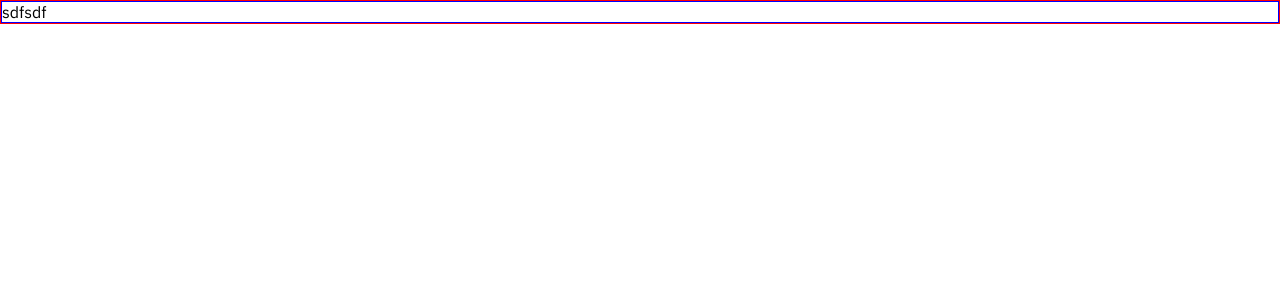
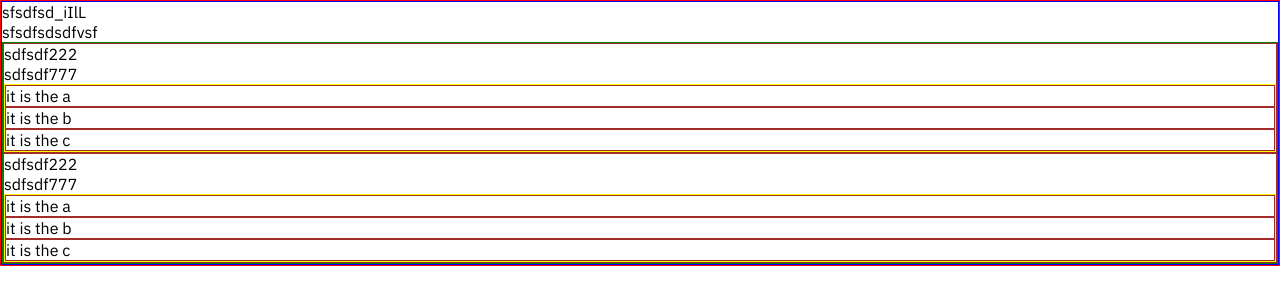
Before and after one commit to leodevbro/simple-forms-with-response-compression, a Next.js app: page / in a window 1280 px wide. Shown: the top 304 px of the page. Built offline with nearby package versions, Linux system fonts and the light colour scheme.

Commit message:
step next 003

```diff
--- a/src/components/OneForm/index.tsx
+++ b/src/components/OneForm/index.tsx
@@ -1,10 +1,78 @@
 'use client';
+import { OneQuestion } from '@/components/OneForm/OneQuestion';
+import { useEffect, useMemo, useState } from 'react';
 import styled from 'styled-components';
+
+import { MainParamsOfUrl, useEasyUrlQuery } from '@/customHooks/main';
+import { allForms } from '@/feed';
 
 const Ground = styled.div`
   border: 1px solid blue;
 `;
 
-export const OneForm = () => {
-  return <Ground>sdfsdf</Ground>;
+const QuestionsList = styled.div`
+  border: 1px solid green;
+`;
+
+type OneFormProps = {
+  formFeed: nsForm.One;
 };
+
+export const OneForm = ({ formFeed }: OneFormProps) => {
+  const { urlQueryParams, updateUrlQueryParams } =
+    useEasyUrlQuery<MainParamsOfUrl>();
+
+  const currForm = useMemo(() => {
+    // const foundForm = allForms.n0
+  }, [urlQueryParams]);
+
+  console.log('urlQueryParams:::', urlQueryParams);
+
+  const [fillingOfTheForm, setFillingOfTheForm] = useState<nsForm.One>(
+    structuredClone(formFeed),
+  );
+
+  const currFormLang = urlQueryParams.formLang;
+
+  useEffect(() => {
+    // if formFeed changes, reset the filling entirely
+
+    setFillingOfTheForm(structuredClone(formFeed));
+
+    return () => {
+      // clean up anything?
+    };
+  }, [formFeed]);
+
+
+  return (
+    <Ground>
+      <div
+        onClick={() => {
+          updateUrlQueryParams({
+            mode: 'merge',
+            newQuery: {
+              // aaaa778: String(Math.random()),
+              aaaa790: String(Math.random()),
+            },
+          });
+        }}
+      >
+        sfsdfsd_iIlL
+      </div>
+      <div>sfsdfsdsdfvsf</div>
+
+      <QuestionsList>
+        {formFeed.questions.map((question, questionIndex) => {
+          return (
+            <OneQuestion
+              key={question.id}
+              questionIndex={questionIndex}
+              question={question}
+            />
+          );
+        })}
+      </QuestionsList>
+    </Ground>
+  );
+};
--- a/src/feed/index.ts
+++ b/src/feed/index.ts
@@ -1,9 +1,9 @@
-import { n001_soulStyle_v01 } from '@/feed/n001_soulStyle/index_v01';
-import { n001_soulStyle_v02 } from '@/feed/n001_soulStyle/index_v02';
-import { n002_howInformedAboutEcology_v01 } from '@/feed/n002_howInformedAboutEcology/index_v01';
-import { n002_howInformedAboutEcology_v02 } from '@/feed/n002_howInformedAboutEcology/index_v02';
-import { n003_artTaste_v01 } from '@/feed/n003_artTaste/index_v01';
-import { n003_artTaste_v02 } from '@/feed/n003_artTaste/index_v02';
+import { n001_soulStyle_v01 } from '@/feed/domains/n001_soulStyle/versions/v01';
+import { n001_soulStyle_v02 } from '@/feed/domains/n001_soulStyle/versions/v02';
+import { n002_howInformedAboutEcology_v01 } from '@/feed/domains/n002_howInformedAboutEcology/versions/v01';
+import { n002_howInformedAboutEcology_v02 } from '@/feed/domains/n002_howInformedAboutEcology/versions/v02';
+import { n003_artTaste_v01 } from '@/feed/domains/n003_artTaste/versions/v01';
+import { n003_artTaste_v02 } from '@/feed/domains/n003_artTaste/versions/v02';
 
 /*
 
@@ -38,3 +38,60 @@ export const allForms = {
     v02: n003_artTaste_v02,
   },
 } as const;
+
+export type TyOneVersion = {
+  id: nsGlo.GoodId;
+  form: nsForm.One;
+};
+
+export type TyOneDomain = {
+  id: nsGlo.GoodId;
+  versions: TyOneVersion[];
+};
+
+export type TyAllForms = {
+  aaa: 'a';
+  domains: TyOneDomain[];
+};
+
+export const allForms741: TyAllForms = (() => {
+  const theThing: TyAllForms = {
+    aaa: 'a',
+    domains: [],
+  };
+
+  const allFormsToArr = Object.entries(allForms);
+
+  allFormsToArr
+    .sort((a, b) => {
+      // a[0] --> 'n001_soulStyle' --- slice(1, 4) --> '001'
+      const nOfA = Number(a[0].slice(1, 4));
+      const nOfB = Number(b[0].slice(1, 4));
+
+      if (nOfA === nOfB) {
+        throw new Error(`nOfA === nOfB --- sort --- allFormsToArr`);
+      }
+
+      return nOfA > nOfB ? 1 : -1;
+    })
+    .forEach((item) => {
+      // const currDomain: TyOneDomain = {
+      //   id: item[0],
+      // }
+      // theThing.domains.push();
+    });
+
+  console.log('allFormsToArr:', allFormsToArr);
+
+  return theThing;
+})();
+
+export const allFormsAsArr = (() => {
+  const arrOfDomains = Object.values(allForms);
+
+  const finalArr: nsForm.One[] = [];
+
+  arrOfDomains.forEach((domain) => {
+    // TODO:
+  });
+})();
```
Also changed, not shown: src/feed/domains/n001_soulStyle/versions/v01.ts (renamed from src/feed/n001_soulStyle/index_v01.ts), src/feed/domains/n001_soulStyle/versions/v02.ts (renamed from src/feed/n001_soulStyle/index_v02.ts), src/feed/domains/n002_howInformedAboutEcology/versions/v01.ts (renamed from src/feed/n002_howInformedAboutEcology/index_v01.ts), src/feed/domains/n002_howInformedAboutEcology/versions/v02.ts (renamed from src/feed/n002_howInformedAboutEcology/index_v02.ts), src/feed/domains/n003_artTaste/versions/v01.ts (renamed from src/feed/n003_artTaste/index_v01.ts), src/feed/domains/n003_artTaste/versions/v02.ts (renamed from src/feed/n003_artTaste/index_v02.ts).
